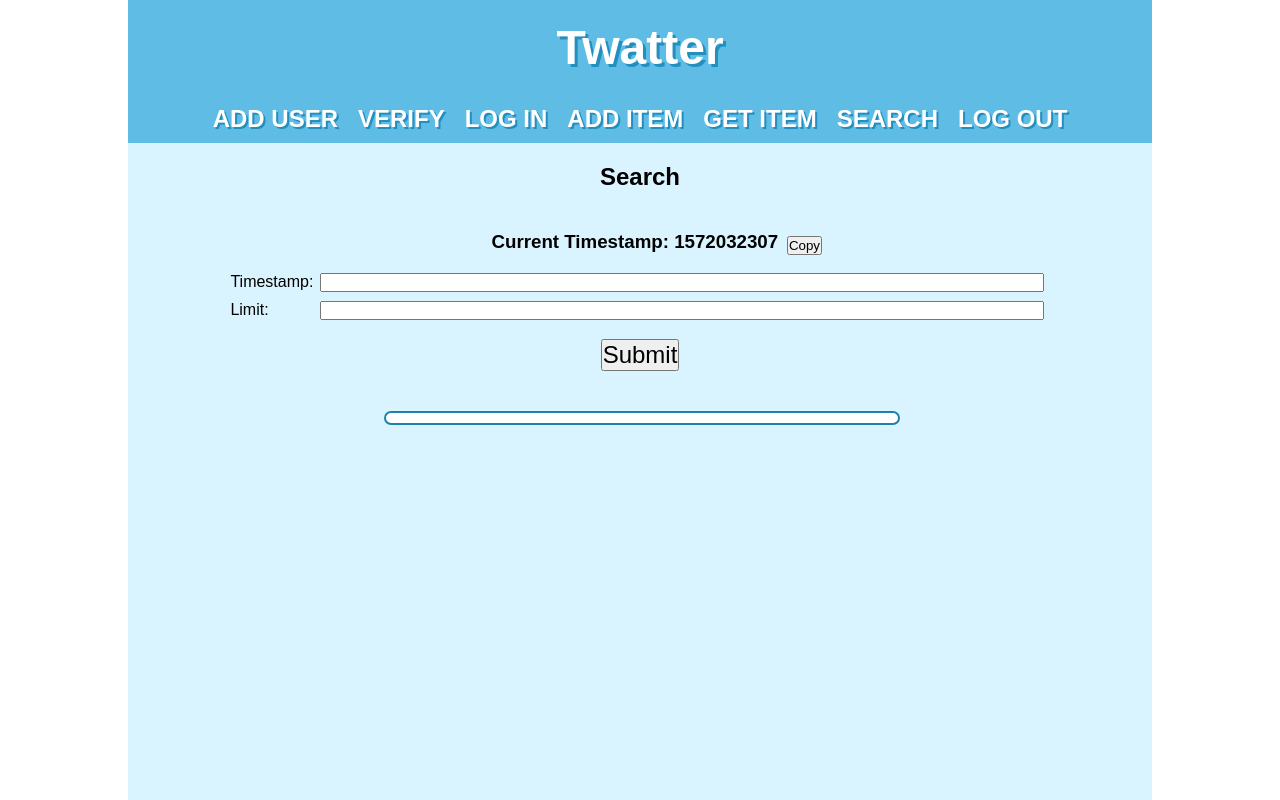
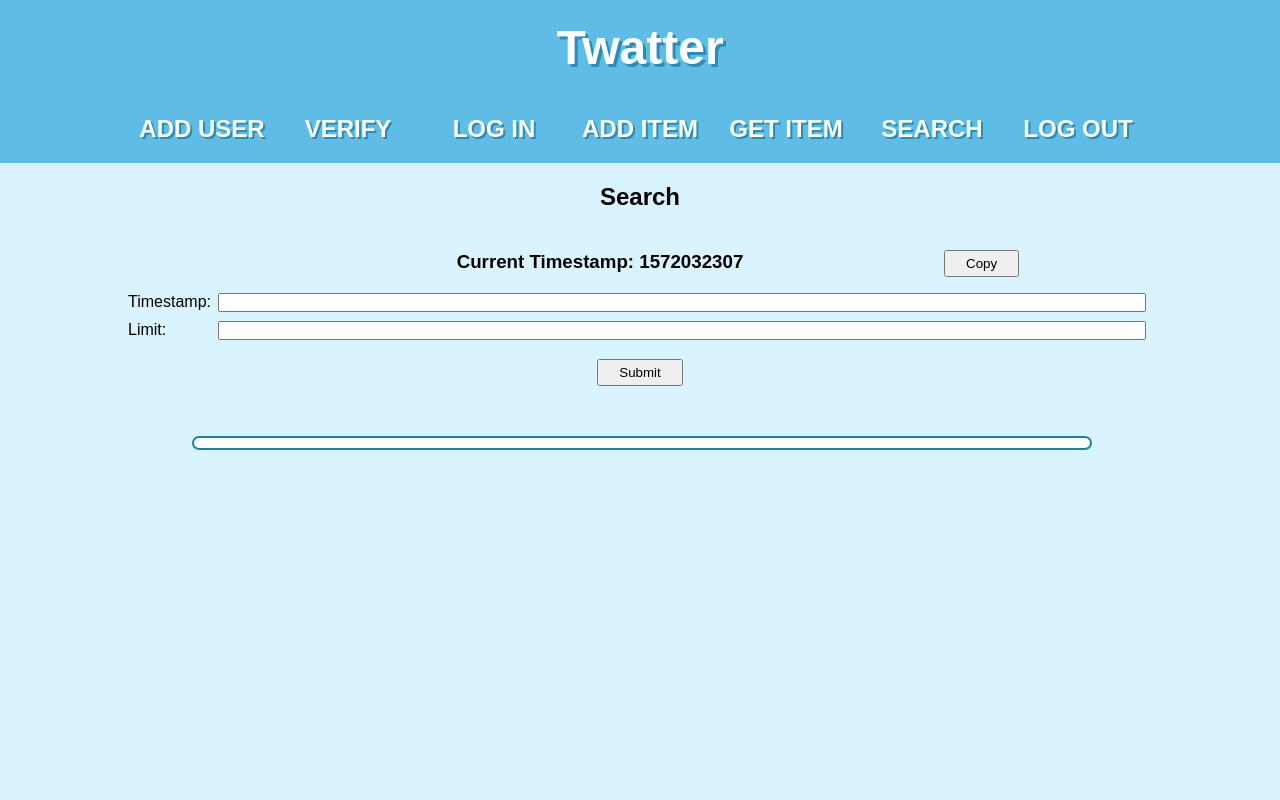
Before and after one commit to mszenczewski/twatter-frontend, a React (Create React App) app: page /twatter/search in a window 1280 px wide. Shown: the top 800 px of the page. Built offline with nearby package versions, Linux system fonts and the light colour scheme.

Commit message:
fix timestamp layout

```diff
--- a/src/App.css
+++ b/src/App.css
@@ -21,6 +21,8 @@ body {
   font-weight: bold;
   text-decoration: none;
   text-shadow: 2px 2px var(--secondary);
+  width: 126px;
+  display: inline-block;
 }
 
 .navbar_button:hover {
@@ -30,8 +32,6 @@ body {
 #navbar {
   padding-top: 10px;
   padding-bottom: 10px;
-  width: 80%;
-  left: 10%;
   display: block;
   position: relative;
   background-color: var(--main);
@@ -39,8 +39,6 @@ body {
 }
 
 #banner {
-  width: 80%;
-  left: 10%;
   display: block;
   position: relative;
   background-color: var(--main);
@@ -63,17 +61,15 @@ h2, h3 {
 }
 
 .content_box {
-  width: 80%;
   position: relative;
-  left: 10%;
   padding-bottom: 100%;
   background-color: var(--pale);
 }
 
 form {
   position: relative;
+  width: 80%;
   left: 10%;
-  width: 80%;
 }
 
 label {
@@ -86,24 +82,23 @@ input {
   width: calc(100% - 100px);
 }
 
+button {
+  padding: 4px 20px;
+  font-size: 10pt;
+}
+
 button:not(#copy_timestamp_button) {
   display: block;
   margin-left: auto;
   margin-right: auto;
   margin-top: 10px;
-  font-size: 24px;
-}
-
-#timestamp_box {
-  position: relative;
-  width: 33%;
-  left: 33%;
+  margin-bottom: 10px;
 }
 
 #results {
   position: absolute;
-  left: 25%;
-  width: 50%;
+  left: 15%;
+  width: 70%;
   border: 2px solid var(--accent);
   border-radius: 12px;
   background-color:white;
@@ -114,8 +109,16 @@ button:not(#copy_timestamp_button) {
   padding: 10px 0 0 20px;
 }
 
-#copy_timestamp_button {
-  position: absolute;
-  left: 95%;
-  top: 40%;
+#timestamp_box {
+  position: relative;
 }
+
+#timestamp {
+  display: inline-block;
+  width: calc(60% - 80px);
+  margin-left: 20%;
+}
+
+#timestamp_box > button {
+  display: inline-block;
+}
--- a/src/components/SearchScreen.js
+++ b/src/components/SearchScreen.js
@@ -92,7 +92,7 @@ export default class SearchScreen extends Component {
         <div id="timestamp_box">
           <h3 id="timestamp">Current Timestamp: {this.state.current_timestamp}</h3>
           <CopyToClipboard text={this.state.current_timestamp}>
-              <button id="copy_timestamp_button" className="copy-clipboard">Copy</button>
+              <button>Copy</button>
           </CopyToClipboard>
         </div>
         <form onSubmit={this.submit}>
```
